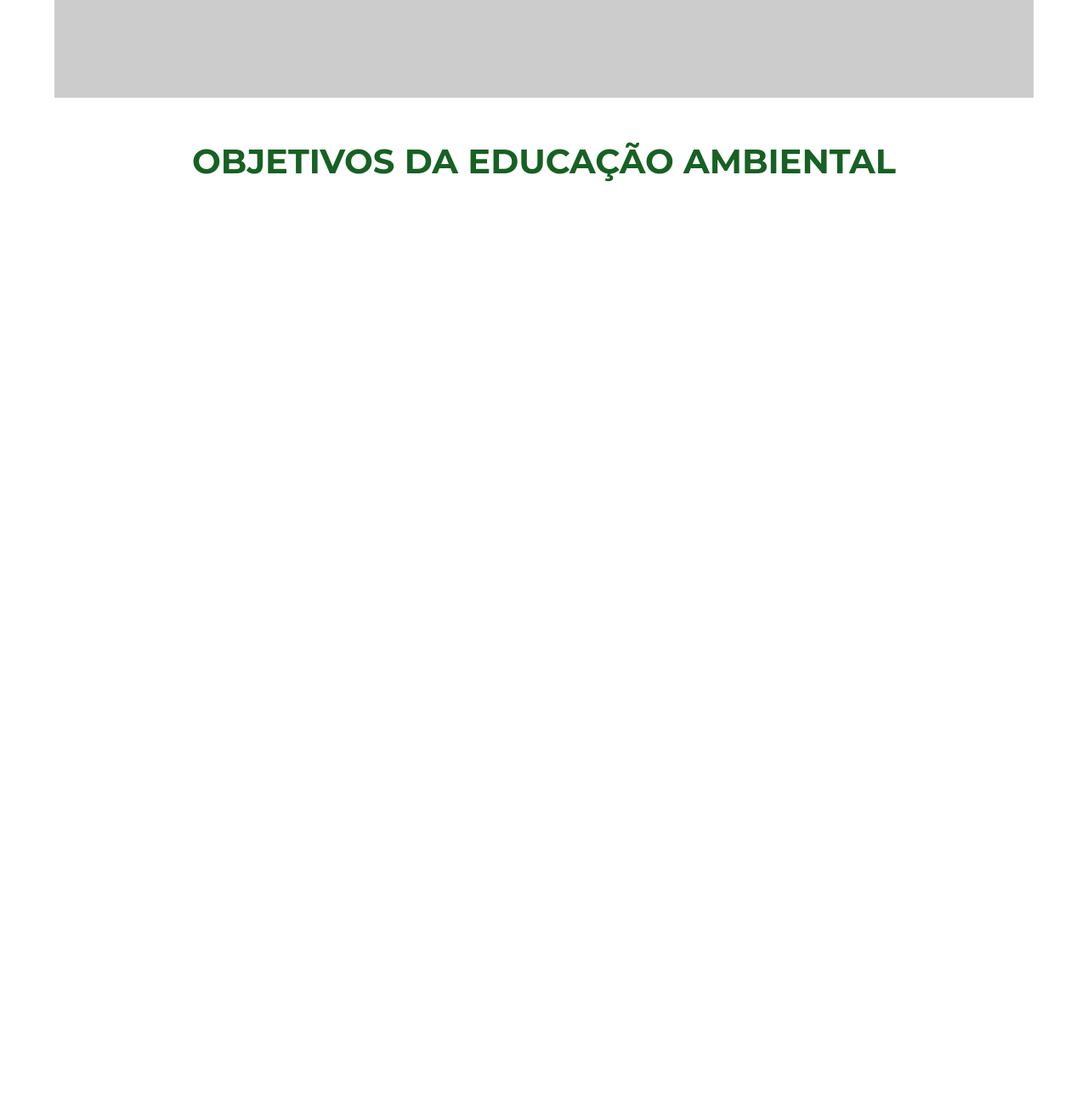
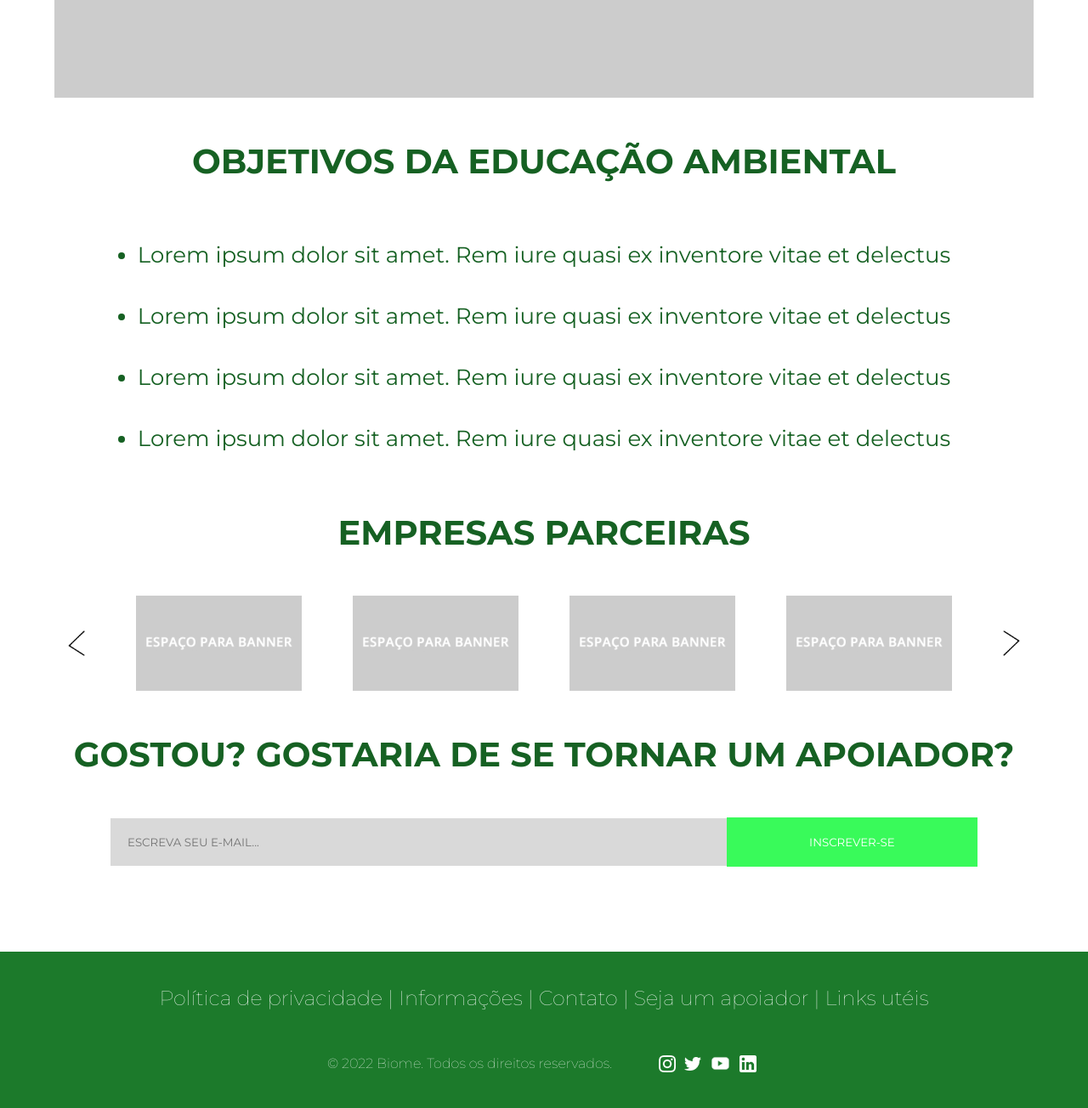
Before and after one commit to murilooliveira18/projetoIntegrador-G3, a plain HTML site: page index.html in a window 1280 px wide. Shown: the part 3241-4545 px from the top of the page at 85% size. Before the commit the page ends 3505 px from the top, so only its background shows below. Drawn offline with Linux system fonts and the light colour scheme.

Commit message:
página home

```diff
--- a/index.html
+++ b/index.html
@@ -58,6 +58,42 @@
             <img src="imagens/banner-beneficios.png" alt="banner-beneficios" class="bannerBeneficios">
         </div>
         <h1 class="tituloObjetivos">OBJETIVOS DA EDUCAÇÃO AMBIENTAL</h1>
+        <div class="objetivoDaEducacao">
+            <ul>
+                <li class="listaObjetivos">Lorem ipsum dolor sit amet. Rem iure quasi ex inventore vitae et delectus</li>
+                <li class="listaObjetivos">Lorem ipsum dolor sit amet. Rem iure quasi ex inventore vitae et delectus</li>
+                <li class="listaObjetivos">Lorem ipsum dolor sit amet. Rem iure quasi ex inventore vitae et delectus</li>
+                <li class="listaObjetivos">Lorem ipsum dolor sit amet. Rem iure quasi ex inventore vitae et delectus</li>
+            </ul>
+        </div>
+        <h1 class="tituloEmpresas">EMPRESAS PARCEIRAS</h1>
+        <div class="empresasParceiras">
+            <img src="imagens/Vector 3.png" alt="" class="seta">
+            <img src="imagens/banner-empresas.png" alt="empresa-parceira1">
+            <img src="imagens/banner-empresas.png" alt="empresa-parceira2">
+            <img src="imagens/banner-empresas.png" alt="empresa-parceira3">
+            <img src="imagens/banner-empresas.png" alt="empresa-parceira4">
+            <img src="imagens/Vector 3 (1).png" alt="" class="seta">
+        </div>
+        <h1 class="tituloApoiador">GOSTOU? GOSTARIA DE SE TORNAR UM APOIADOR?</h1>
+        <div class="cadastrarApoiador">
+            <input type="text" placeholder="ESCREVA SEU E-MAIL..." class="escreverEmail">
+            <button class="inscreverSe">INSCREVER-SE</button>
+        </div>
     </main>
+    <footer class="rodape">
+        <div class="infos">
+            <span class="infosExtras">Política de privacidade | Informações | Contato | Seja um apoiador | Links utéis</span>
+        </div>
+        <div class="copy">
+            <p class="textoCopy">© 2022 Biome. Todos os direitos reservados.</p>
+            <div class="redesSociais">
+                <img src="imagens/instagram 1.png" alt="logo-instagram" class="iconesRedeSocial">
+                <img src="imagens/twitter 1.png" alt="logo-twitter" class="iconesRedeSocial">
+                <img src="imagens/youtube 1.png" alt="logo-youtube" class="iconeYoutube">
+                <img src="imagens/logotipo-do-linkedin 1.png" alt="logo-linkedin" class="iconesRedeSocial">
+            </div>
+        </div>
+    </footer>
 </body>
 </html>
--- a/style.css
+++ b/style.css
@@ -136,3 +136,104 @@
     padding: 50px 0;
     font-size: 40px;
 }
+
+.objetivoDaEducacao{
+    display: flex;
+    justify-content: center;
+}
+
+.listaObjetivos{
+    color: #166123;
+    font-size: 26px;
+    padding: 20px 0px;
+}
+
+.tituloEmpresas{
+    color: #166123;
+    text-align: center;
+    padding: 50px 0;
+    font-size: 40px;
+}
+
+.empresasParceiras{
+    display: flex;
+    justify-content: space-between;
+    align-items: center;
+    padding: 0px 80px;
+}
+
+.seta {
+    width: 20px;
+    height: 30px;
+}
+
+.tituloApoiador{
+    color: #166123;
+    text-align: center;
+    padding: 50px 0;
+    font-size: 40px;
+}
+
+.cadastrarApoiador{
+    display: flex;
+    justify-content: space-between;
+    align-items: center;
+    padding: 0px 130px;
+    margin-bottom: 100px;
+}
+
+.escreverEmail{
+    width: 70%;
+    padding: 20px;
+    border: none;
+    background: #D9D9D9;
+}
+
+.inscreverSe{
+    width: 30%;
+    padding: 20px;
+    background: #39FA5A;
+    color: #fff;
+    border: 1px solid #39FA5A;
+}
+
+.rodape{
+    background: #1C7A2B;
+    padding: 40px 0px;
+}
+.infos{
+    display: flex;
+    justify-content: center;
+}
+.infosExtras{
+    color: #fff;
+    font-size: 24px;
+    font-weight: lighter;
+}
+
+.copy{
+    color: #fff;
+    display: flex;
+    padding-top: 50px;
+    font-weight: lighter;
+    justify-content: center;
+    display: flex;
+    align-items: center;
+}
+.textoCopy{
+    padding-right: 50px;
+}
+
+.redesSociais{
+    display: flex;
+    align-items: center;
+}
+
+.iconeYoutube{
+    width: 25px;
+    padding: 0 5px;
+}
+.iconesRedeSocial{
+    width: 20px;
+    padding: 0 5px;
+}
```
Also changed, not shown: imagens/Vector 3 (1).png (added), imagens/Vector 3.png (added), imagens/banner-empresas.png (added), imagens/instagram 1.png (added), imagens/logotipo-do-linkedin 1.png (added), imagens/twitter 1.png (added), imagens/youtube 1.png (added).
